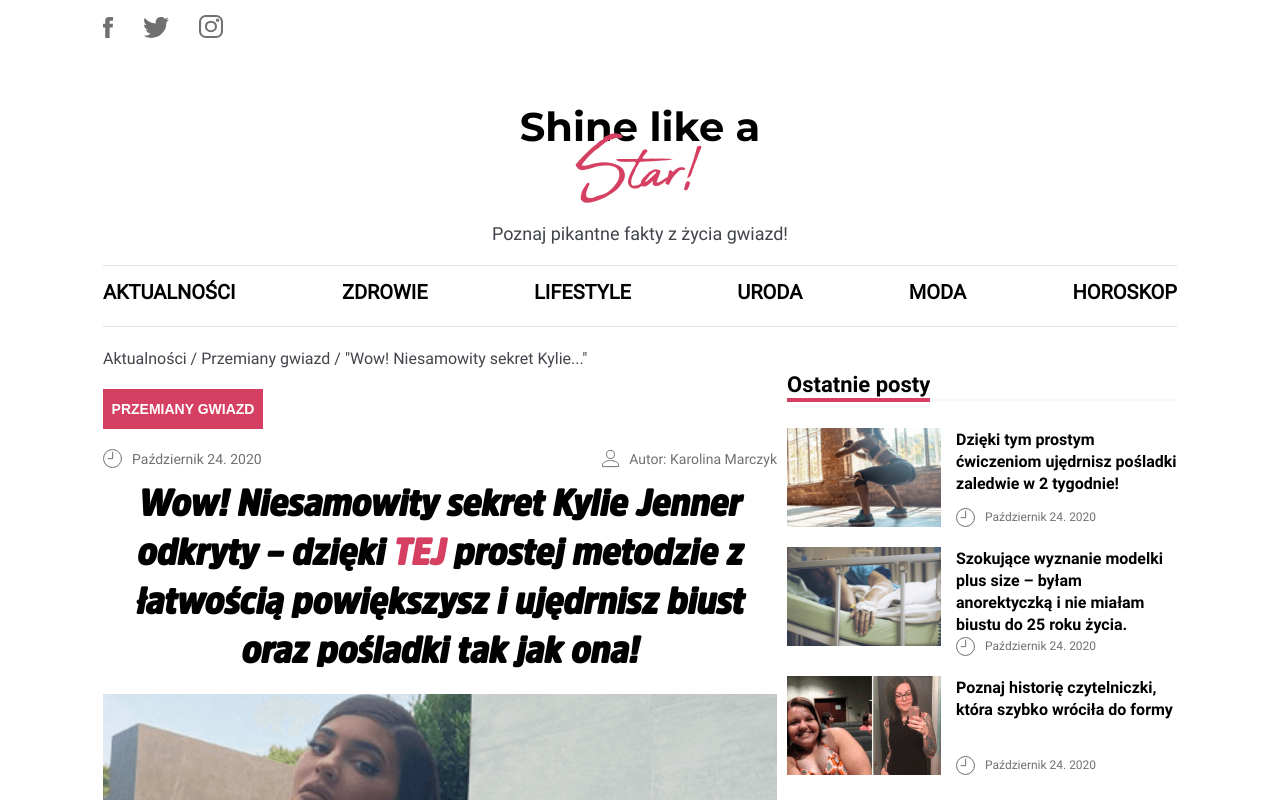
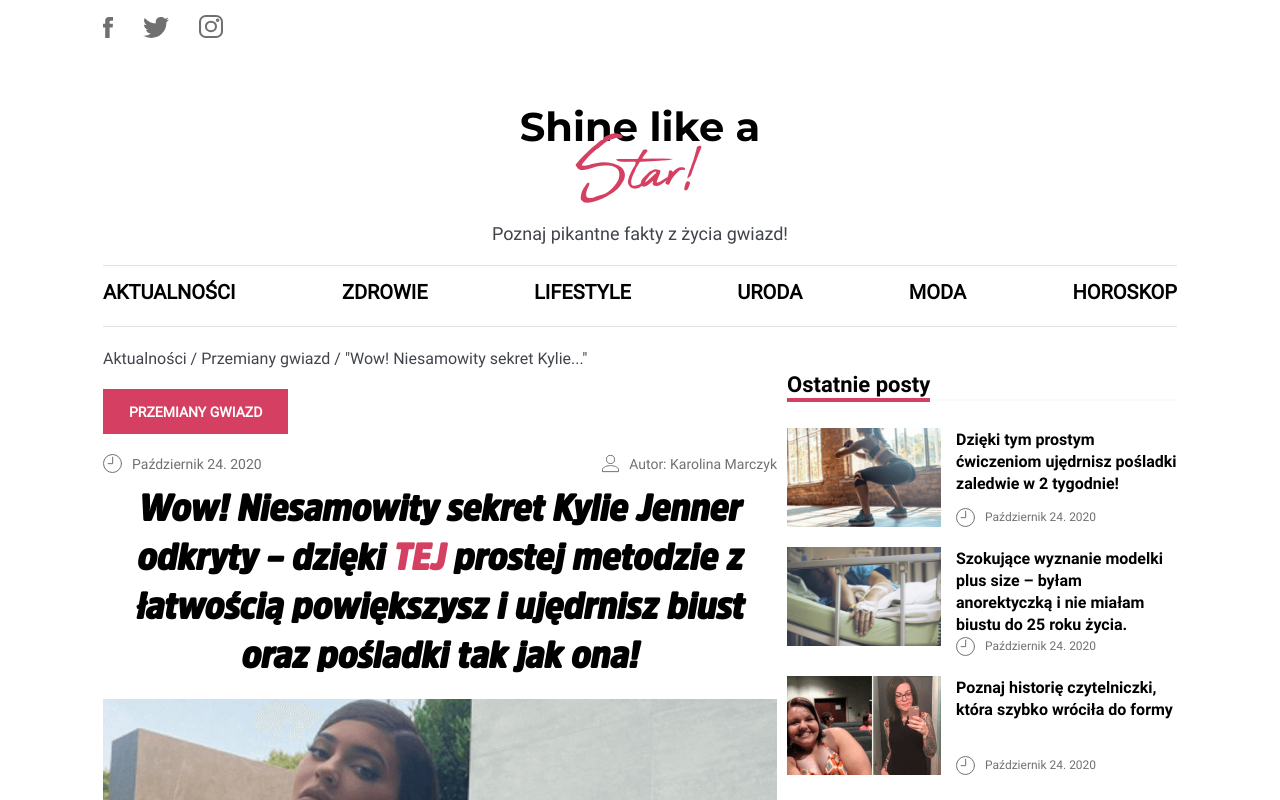
Before and after one commit to YauhenTretsyak/confilogi_pr, a React (Create React App) app: page / in a window 1280 px wide. Shown: the top 800 px of the page. Built offline with nearby package versions, Linux system fonts and the light colour scheme.

Commit message:
fixed Button component

```diff
--- a/src/components/Blog/_Blog.scss
+++ b/src/components/Blog/_Blog.scss
@@ -18,9 +18,10 @@
   }
 
   &_btn {
+    margin-bottom: 2rem;
+    padding: 13px 26px;
     text-transform: uppercase;
     font-weight: $font_weight-bold;
-    margin-bottom: 2rem;
   }
 
   &_info {
--- a/src/components/blocks/Button/Button.js
+++ b/src/components/blocks/Button/Button.js
@@ -3,7 +3,7 @@
 const Button = ({text, styleName, btnForm}) => {
 
   const ButtonLink = () => {
-    return <button className={`btn ${styleName}`}><a href='/' className='btn_link'>{text}</a></button>;
+    return <a href='/' className={`btn btn_link ${styleName}`}><span>{text}</span></a>;
   };
 
   const ButtonForm = () => {
--- a/src/components/blocks/Button/_Button.scss
+++ b/src/components/blocks/Button/_Button.scss
@@ -1,13 +1,14 @@
 .btn {
-    background-color: $color_pink-main;
-    color: $color_white;
-    border: none;
-    height: 4rem;
-    width: 16rem;
-    font-size: $font_size-base;
+  height: auto;
+  width: fit-content;
+  border: none;
+  font-size: $font_size-base;
+  background-color: $color_pink-main;
+  color: $color_white;
 }
 
 .btn_link {
-    color: $color_white;
-    text-decoration: none;
+  display: block;
+  color: $color_white;
+  text-decoration: none;
 }
--- a/src/components/blocks/Comercial/_Comercial.scss
+++ b/src/components/blocks/Comercial/_Comercial.scss
@@ -20,9 +20,7 @@
 
     &_white {
       background-color: $color_white;
-      .btn_link {
-        color: $color_black_additional;
-      }
+      color: $color_black_additional;
     }
 
     &_orange {
--- a/src/components/blocks/CommentForm/_CommentForm.scss
+++ b/src/components/blocks/CommentForm/_CommentForm.scss
@@ -55,6 +55,10 @@
     margin-bottom: 40px;
     width: 100%;
 
+    & a:last-child {
+      margin-right: 0;
+    }
+
     @media only screen and (min-width: 768px) {
       justify-content: unset;
     }
@@ -77,32 +81,26 @@
   }
 
   &__btn {
+    display: flex;
+    justify-content: center;
     height: auto;
     width: 100%;
     max-width: 169px;
     padding: 12px 35px;
+    font-size: $font_size-14;
 
     @media only screen and (min-width: 576px) {
       width: fit-content;
       max-width: unset;
       min-width: 228px;
       padding: 20px 50px;
-    }
-
-    & > a {
-      font-size: $font_size-14;
-      @media only screen and (min-width: 576px) {
-        font-size: $font_size-18;
-      }
+      font-size: $font_size-18;
     }
 
     &_light {
       border: 1px solid $color_grey;
+      color: $color_grey;
       background-color: $color_white;
-
-      & > a {
-        color: $color_grey;
-      }
     }
 
     &-wrapper {
@@ -122,7 +120,7 @@
         margin: unset;
       }
 
-      & > button:first-child {
+      & > a:first-child {
         margin-bottom: 26px;
 
         @media only screen and (min-width: 576px) {
@@ -149,14 +147,7 @@
     width: unset;
     min-width: 228px;
     padding: 20px 50px;
-  }
-
-  & > a {
-    font-size: $font_size-12;
-
-    @media only screen and (min-width: 576px) {
-      font-size: $font_size-18;
-    }
+    font-size: $font_size-18;
   }
 
   &-wrapper {
@@ -173,7 +164,7 @@
       margin: unset;
     }
 
-    & > button:first-child {
+    & > a:first-child {
       margin-bottom: 0;
     }
   }
```
